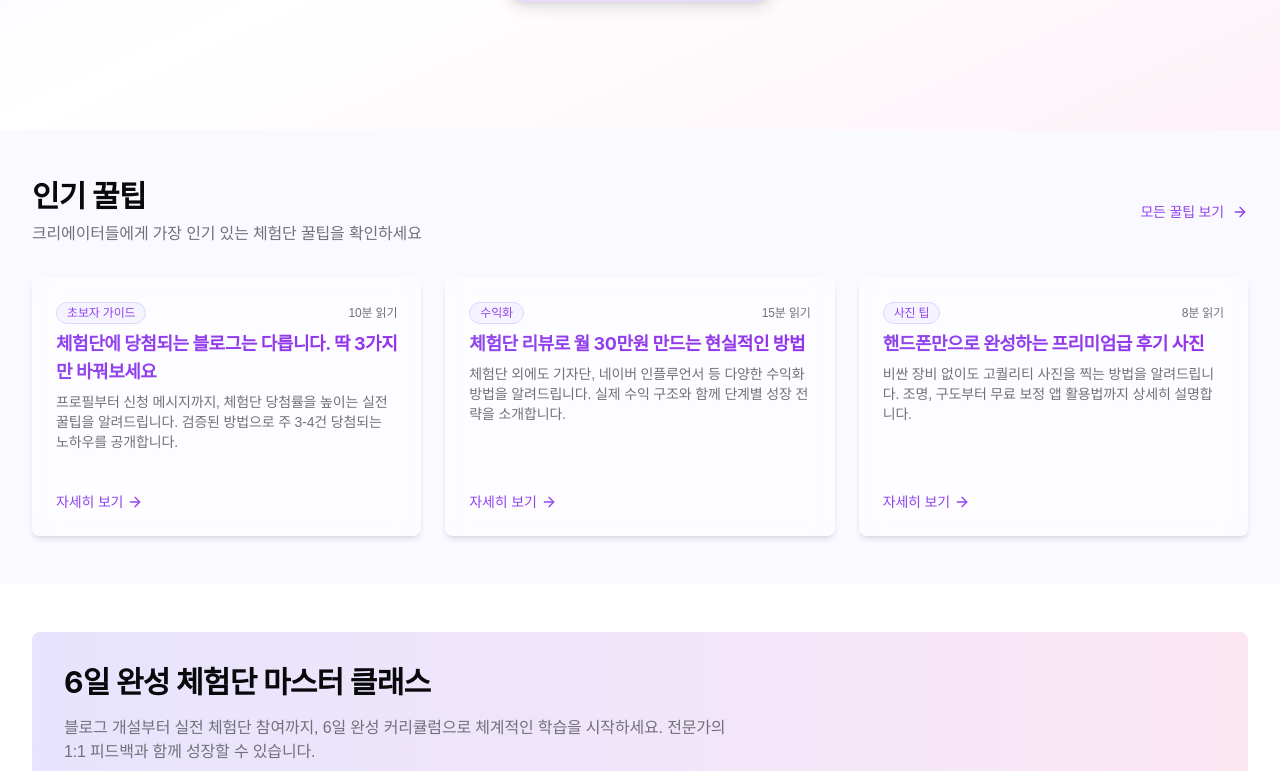
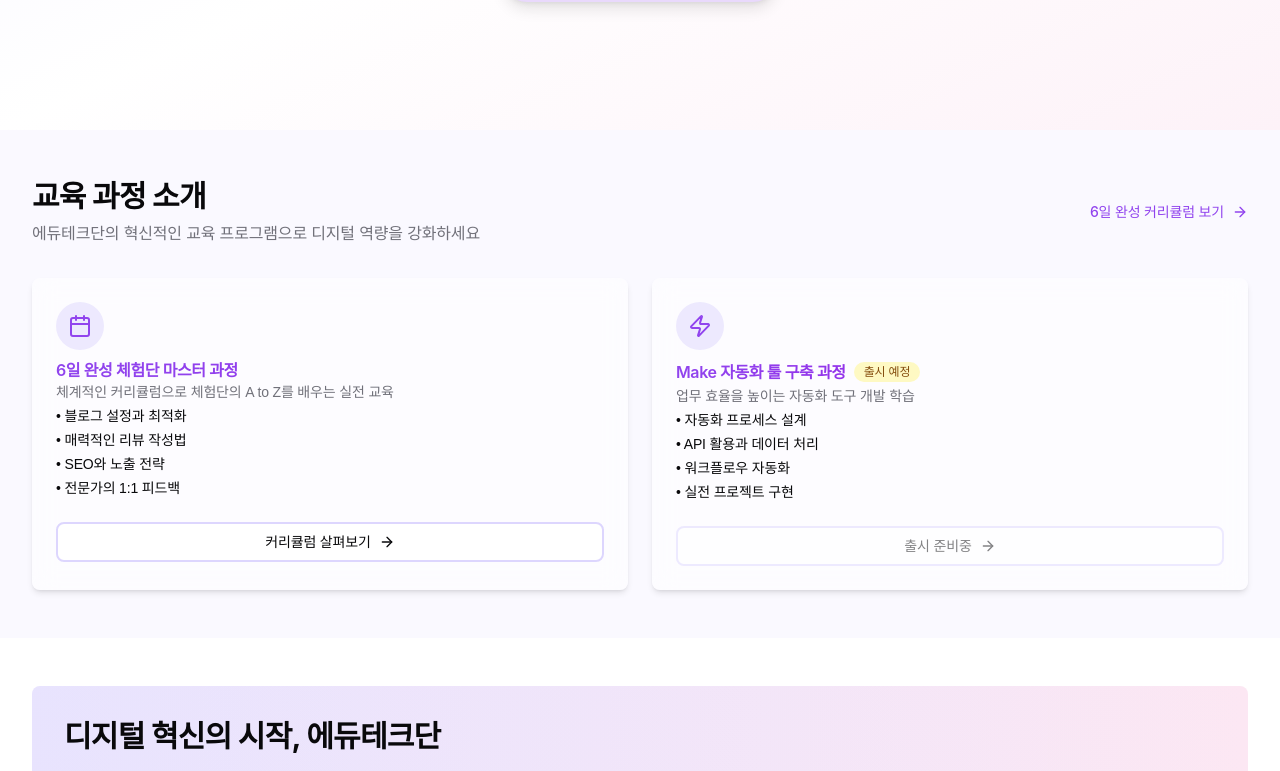
Before and after one commit to godud2604/hy-lnk, a Next.js app: page / in a window 1280 px wide. Shown: the part 523-1294 px from the top of the page. Built offline with nearby package versions, Linux system fonts and the light colour scheme; no server answers; a web font is replaced by a local one.

Commit message:
update Home component to enhance course presentation

```diff
--- a/app/page.tsx
+++ b/app/page.tsx
@@ -1,50 +1,50 @@
 import Link from "next/link"
-import { ArrowRight, Calendar, Gift, Zap } from "lucide-react"
+import { ArrowRight, Calendar, Zap } from "lucide-react"
 import { Button } from "@/components/ui/button"
 import { Card, CardDescription, CardFooter, CardHeader, CardTitle } from "@/components/ui/card"
 import HeroSection from "@/components/hero-section"
-import FeaturedPosts from "@/components/featured-posts"
-import SchedulePreview from "@/components/schedule-preview"
-import ToolsShowcase from "@/components/tool-showcase"
 
 export default function Home() {
   return (
     <div className="flex flex-col min-h-screen">
       <HeroSection />
 
-      {/* Value Proposition */}
-      {/* <section className="container py-12 md:py-24">
-        <div className="grid gap-6 md:grid-cols-2 lg:grid-cols-3">
-          <Card className="border-none shadow-md hover:shadow-lg transition-shadow rounded-lg overflow-hidden">
-            <CardHeader className="space-y-1">
-              <div className="bg-lavender-100 w-12 h-12 rounded-full flex items-center justify-center mb-2">
-                <Gift className="h-6 w-6 text-primary" />
+      {/* Featured Courses */}
+      <section className="bg-lavender-50/50 py-12">
+        <div className="container">
+          <div className="flex flex-col md:flex-row justify-between items-start md:items-center mb-8">
+            <div>
+              <h2 className="text-3xl font-bold tracking-tight">교육 과정 소개</h2>
+              <p className="text-muted-foreground mt-2">에듀테크단의 혁신적인 교육 프로그램으로 디지털 역량을 강화하세요</p>
             </div>
-              <CardTitle>체험단 꿀팁</CardTitle>
-              <CardDescription>체험단 신청부터 리뷰 작성까지 전문가의 노하우를 공유합니다</CardDescription>
-            </CardHeader>
-            <CardFooter>
-              <Link href="/tips" className="w-full">
-                <Button variant="outline" className="w-full group border-lavender-200 hover:bg-lavender-50">
-                  꿀팁 보러가기
-                  <ArrowRight className="ml-2 h-4 w-4 group-hover:translate-x-1 transition-transform" />
+            <Link href="/curriculum">
+              <Button variant="link" className="p-0 mt-4 md:mt-0 text-primary hover:text-primary/90">
+                6일 완성 커리큘럼 보기 <ArrowRight className="ml-2 h-4 w-4" />
               </Button>
             </Link>
-            </CardFooter>
-          </Card>
+          </div>
 
+          <div className="grid gap-6 md:grid-cols-2">
             <Card className="border-none shadow-md hover:shadow-lg transition-shadow rounded-lg overflow-hidden">
               <CardHeader className="space-y-1">
                 <div className="bg-lavender-100 w-12 h-12 rounded-full flex items-center justify-center mb-2">
                   <Calendar className="h-6 w-6 text-primary" />
                 </div>
-              <CardTitle>일정 관리</CardTitle>
-              <CardDescription>체험단 일정을 한눈에 확인하고 효율적으로 관리하세요</CardDescription>
+                <CardTitle>6일 완성 체험단 마스터 과정</CardTitle>
+                <CardDescription>
+                  체계적인 커리큘럼으로 체험단의 A to Z를 배우는 실전 교육
+                </CardDescription>
+                <ul className="mt-3 space-y-1 text-sm">
+                  <li>• 블로그 설정과 최적화</li>
+                  <li>• 매력적인 리뷰 작성법</li>
+                  <li>• SEO와 노출 전략</li>
+                  <li>• 전문가의 1:1 피드백</li>
+                </ul>
               </CardHeader>
               <CardFooter>
-              <Link href="/schedule" className="w-full">
+                <Link href="/curriculum" className="w-full">
                   <Button variant="outline" className="w-full group border-lavender-200 hover:bg-lavender-50">
-                  일정 확인하기
+                    커리큘럼 살펴보기
                     <ArrowRight className="ml-2 h-4 w-4 group-hover:translate-x-1 transition-transform" />
                   </Button>
                 </Link>
@@ -56,88 +56,45 @@
                 <div className="bg-lavender-100 w-12 h-12 rounded-full flex items-center justify-center mb-2">
                   <Zap className="h-6 w-6 text-primary" />
                 </div>
-              <CardTitle>자동화 툴</CardTitle>
-              <CardDescription>시간을 절약하고 효율을 높이는 자동화 도구를 소개합니다</CardDescription>
+                <div className="flex items-center gap-2">
+                  <CardTitle>Make 자동화 툴 구축 과정</CardTitle>
+                  <span className="inline-flex items-center rounded-full bg-yellow-100 px-2.5 py-0.5 text-xs font-medium text-yellow-800">
+                    출시 예정
+                  </span>
+                </div>
+                <CardDescription>
+                  업무 효율을 높이는 자동화 도구 개발 학습
+                </CardDescription>
+                <ul className="mt-3 space-y-1 text-sm">
+                  <li>• 자동화 프로세스 설계</li>
+                  <li>• API 활용과 데이터 처리</li>
+                  <li>• 워크플로우 자동화</li>
+                  <li>• 실전 프로젝트 구현</li>
+                </ul>
               </CardHeader>
               <CardFooter>
-              <Link href="/tools" className="w-full">
-                <Button variant="outline" className="w-full group border-lavender-200 hover:bg-lavender-50">
-                  툴 둘러보기
+                <Button variant="outline" className="w-full group border-lavender-200 hover:bg-lavender-50" disabled>
+                  출시 준비중
                   <ArrowRight className="ml-2 h-4 w-4 group-hover:translate-x-1 transition-transform" />
                 </Button>
-              </Link>
               </CardFooter>
             </Card>
           </div>
-      </section> */}
-
-      {/* Featured Posts */}
-      <section className="bg-lavender-50/50 py-12">
-        <div className="container">
-          <div className="flex flex-col md:flex-row justify-between items-start md:items-center mb-8">
-            <div>
-              <h2 className="text-3xl font-bold tracking-tight">인기 꿀팁</h2>
-              <p className="text-muted-foreground mt-2">크리에이터들에게 가장 인기 있는 체험단 꿀팁을 확인하세요</p>
-            </div>
-            <Link href="/tips">
-              <Button variant="link" className="p-0 mt-4 md:mt-0 text-primary hover:text-primary/90">
-                모든 꿀팁 보기 <ArrowRight className="ml-2 h-4 w-4" />
-              </Button>
-            </Link>
-          </div>
-
-          <FeaturedPosts />
         </div>
       </section>
-
-      {/* Schedule Preview */}
-      {/* <section className="container py-12 md:py-24">
-        <div className="flex flex-col md:flex-row justify-between items-start md:items-center mb-8">
-          <div>
-            <h2 className="text-3xl font-bold tracking-tight">체험단 일정</h2>
-            <p className="text-muted-foreground mt-2">다가오는 체험단 일정을 확인하고 놓치지 마세요</p>
-          </div>
-          <Link href="/schedule">
-            <Button variant="link" className="p-0 mt-4 md:mt-0 text-primary hover:text-primary/90">
-              전체 일정 보기 <ArrowRight className="ml-2 h-4 w-4" />
-            </Button>
-          </Link>
-        </div>
-
-        <SchedulePreview />
-      </section> */}
-
-      {/* Tools Showcase */}
-      {/* <section className="bg-softpink-50/50 py-12 md:py-24">
-        <div className="container">
-          <div className="flex flex-col md:flex-row justify-between items-start md:items-center mb-8">
-            <div>
-              <h2 className="text-3xl font-bold tracking-tight">추천 자동화 툴</h2>
-              <p className="text-muted-foreground mt-2">체험단 관리와 콘텐츠 제작을 더 효율적으로 만들어주는 도구들</p>
-            </div>
-            <Link href="/tools">
-              <Button variant="link" className="p-0 mt-4 md:mt-0 text-primary hover:text-primary/90">
-                모든 툴 보기 <ArrowRight className="ml-2 h-4 w-4" />
-              </Button>
-            </Link>
-          </div>
-
-          <ToolsShowcase />
-        </div>
-      </section> */}
 
       {/* Premium Membership CTA */}
       <section className="container py-12">
         <div className="rounded-lg bg-gradient-to-r from-lavender-100 to-softpink-100 p-8 relative overflow-hidden">
           <div className="absolute inset-0 bg-gradient-to-r from-lavender-200/30 to-transparent" />
           <div className="relative z-10 max-w-2xl">
-            <h2 className="text-3xl font-bold tracking-tight mb-4">6일 완성 체험단 마스터 클래스</h2>
+            <h2 className="text-3xl font-bold tracking-tight mb-4">디지털 혁신의 시작, 에듀테크단</h2>
             <p className="text-muted-foreground mb-6">
-              블로그 개설부터 실전 체험단 참여까지, 6일 완성 커리큘럼으로 체계적인 학습을 시작하세요. 전문가의 1:1 피드백과 함께 성장할 수 있습니다.
+              체험단 마스터 과정부터 AI 활용까지, 디지털 시대에 필요한 핵심 역량을 체계적으로 학습하세요. 실전 중심의 커리큘럼과 전문가의 1:1 피드백으로 빠른 성장을 경험하실 수 있습니다.
             </p>
             <Link href="/curriculum">
               <Button size="lg" className="text-base">
-                커리큘럼 둘러보기 <ArrowRight className="ml-2 h-4 w-4" />
+                6일 완성 커리큘럼 학습 시작하기 <ArrowRight className="ml-2 h-4 w-4" />
               </Button>
             </Link>
           </div>
```
Lines whose indentation alone changed are shown as unchanged.
